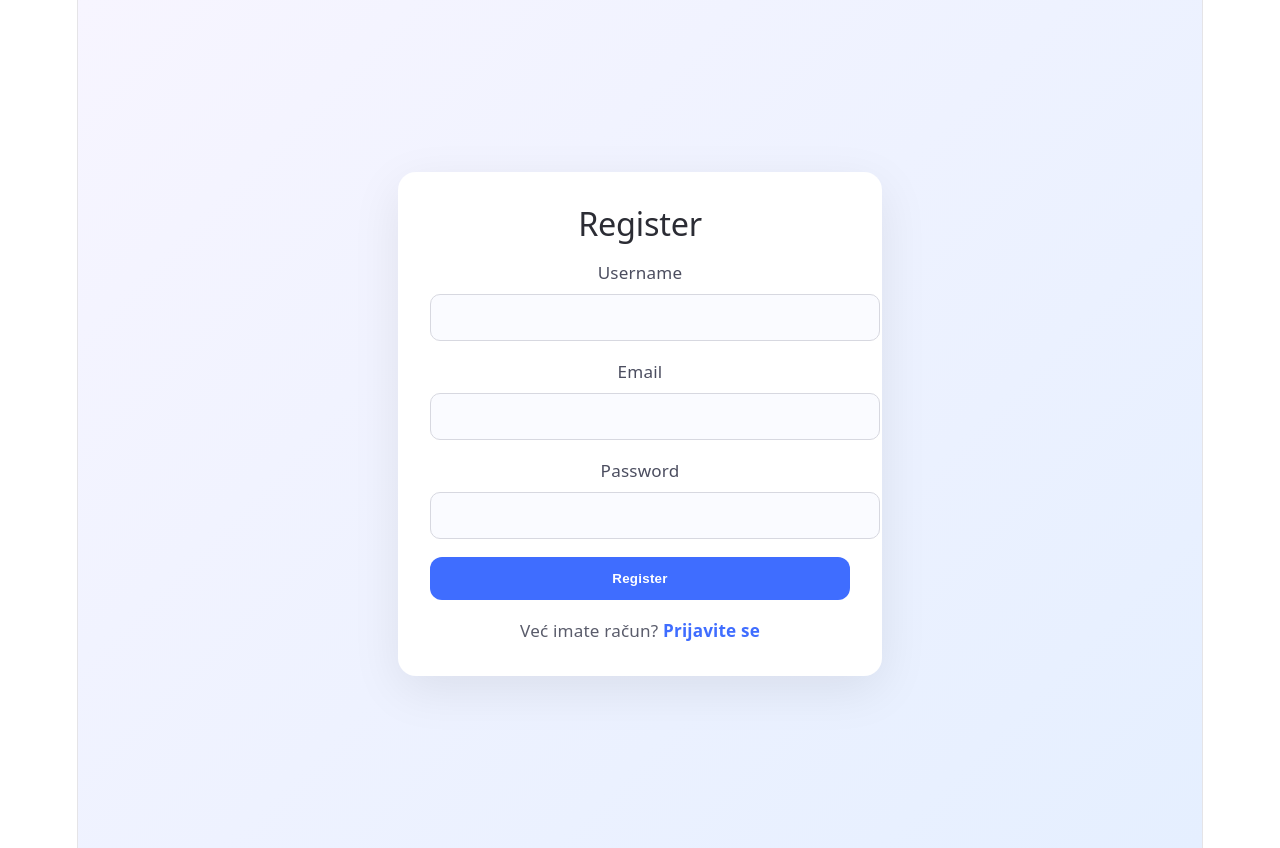
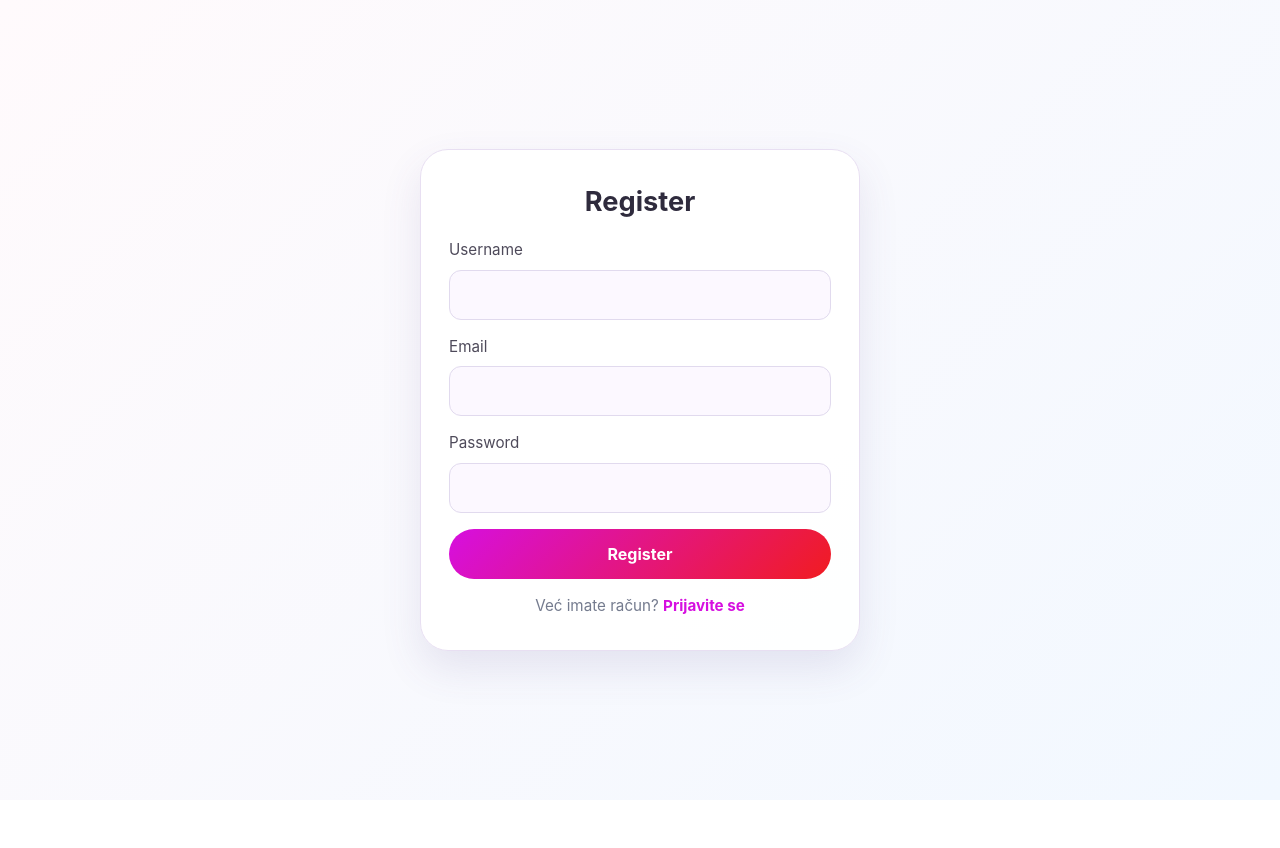
Before and after one commit to Astmaticar/Virtual_Pet, a React (Vite) app in the folder client/: page /register in a window 1280 px wide. After the commit the page ends 800 px from the top, so only its background shows below. Built offline with nearby package versions, Linux system fonts and the light colour scheme.

Commit message:
dizajn i responzivnost sučelja

```diff
--- a/client/src/components/auth/AuthForm.css
+++ b/client/src/components/auth/AuthForm.css
@@ -3,75 +3,87 @@
   display: flex;
   justify-content: center;
   align-items: center;
-  background: linear-gradient(135deg, #f7f5ff, #e5efff);
   padding: 24px;
 }
 
 .auth-form {
-  width: min(420px, 100%);
-  background: #ffffff;
-  border-radius: 18px;
-  box-shadow: 0 14px 50px rgba(0, 0, 0, 0.08);
-  padding: 32px;
+  width: min(440px, 100%);
+  background: rgba(255, 255, 255, 0.95);
+  border: 1px solid var(--border);
+  border-radius: 28px;
+  box-shadow: var(--shadow);
+  padding: 32px 28px;
   display: grid;
-  gap: 18px;
+  gap: 16px;
 }
 
 .auth-form h2 {
-  margin: 0;
-  font-size: 1.8rem;
-  color: #2b2c34;
+  font-size: 1.7rem;
+  text-align: center;
+  color: var(--text-h);
 }
 
 .auth-form label {
   display: grid;
   gap: 8px;
   font-size: 0.95rem;
-  color: #4b4d5f;
+  color: var(--text);
 }
 
 .auth-form input {
   width: 100%;
   padding: 12px 14px;
-  border: 1px solid #d7d8e0;
-  border-radius: 10px;
+  border: 1px solid #e1daee;
+  border-radius: 12px;
   font-size: 1rem;
-  background: #fafbff;
-  color: #000000;
+  background: #fcf8ff;
+  color: var(--text-h);
+}
+
+.auth-form input:focus {
+  outline: 2px solid rgba(139, 124, 246, 0.24);
+  border-color: var(--accent);
 }
 
 .auth-form button {
   width: 100%;
-  padding: 14px;
+  padding: 13px 14px;
   border: none;
-  border-radius: 12px;
-  background: #3f6dff;
+  border-radius: 999px;
+  background: linear-gradient(135deg, var(--accent) 0%, var(--accent-2) 100%);
   color: #fff;
   font-weight: 700;
-  letter-spacing: 0.02em;
   cursor: pointer;
-  transition: background 0.2s ease;
+  transition: transform 0.15s ease;
 }
 
 .auth-form button:hover {
-  background: #3159dd;
+  transform: translateY(-1px);
 }
 
 .auth-error {
   padding: 12px 14px;
   border-radius: 12px;
-  background: #ffe3e3;
-  color: #7e1d1d;
+  background: #fff0f4;
+  color: #a24d6b;
+  border: 1px solid #f4c8d8;
 }
 
 .auth-form p {
   margin: 0;
+  text-align: center;
   font-size: 0.95rem;
-  color: #5a5c6b;
+  color: #747b8e;
 }
 
 .auth-form a {
-  color: #3f6dff;
+  color: var(--accent);
   text-decoration: none;
   font-weight: 700;
 }
+
+@media (max-width: 480px) {
+  .auth-form {
+    padding: 24px 18px;
+  }
+}
--- a/client/src/components/pet/ActionButtons.css
+++ b/client/src/components/pet/ActionButtons.css
@@ -1,28 +1,36 @@
 .action-buttons {
   display: grid;
-  grid-template-columns: repeat(3, 1fr);
+  grid-template-columns: repeat(3, minmax(0, 1fr));
   gap: 12px;
-  margin-top: 16px;
+  margin-top: 4px;
 }
 
 .action-buttons button {
   appearance: none;
   border: none;
   padding: 14px 0;
-  border-radius: 14px;
+  border-radius: 999px;
   font-weight: 700;
   color: #ffffff;
-  background: #3f6dff;
+  background: linear-gradient(135deg, var(--accent) 0%, var(--accent-2) 100%);
   cursor: pointer;
-  transition: transform 0.14s ease, background 0.2s ease;
+  transition: transform 0.15s ease, box-shadow 0.2s ease;
+  box-shadow: 0 8px 18px rgba(139, 124, 246, 0.2);
 }
 
 .action-buttons button:hover:not(:disabled) {
-  transform: translateY(-1px);
-  background: #3159dd;
+  transform: translateY(-2px);
+  box-shadow: 0 10px 22px rgba(139, 124, 246, 0.25);
 }
 
 .action-buttons button:disabled {
-  opacity: 0.55;
+  opacity: 0.6;
   cursor: not-allowed;
+  transform: none;
 }
+
+@media (max-width: 600px) {
+  .action-buttons {
+    grid-template-columns: 1fr;
+  }
+}
--- a/client/src/components/pet/PetDashboard.css
+++ b/client/src/components/pet/PetDashboard.css
@@ -1,47 +1,61 @@
 .dashboard-wrapper {
+  max-width: 1120px;
+  width: 100%;
+  margin: 0 auto;
+  padding: 24px 20px 36px;
   display: grid;
-  gap: 24px;
-  grid-template-columns: 1fr;
-  padding: 24px;
+  gap: 20px;
 }
 
 .weather-widget {
   display: flex;
   justify-content: space-between;
   align-items: center;
+  gap: 16px;
   padding: 18px 22px;
-  border-radius: 18px;
-  background: #ffffff;
-  border: 1px solid #d7d8e0;
-  box-shadow: 0 12px 30px rgba(20, 23, 58, 0.06);
-  color: #2b2c34;
-  font-size: 0.95rem;
+  border-radius: var(--radius-lg);
+  background: linear-gradient(135deg, rgba(255, 255, 255, 0.96), rgba(244, 240, 255, 0.95));
+  border: 1px solid var(--border);
+  box-shadow: var(--shadow);
+  color: var(--text-h);
 }
 
 .weather-details {
   display: flex;
-  gap: 14px;
+  gap: 12px;
   align-items: center;
-  color: #4b4d5f;
+  color: var(--text);
+  flex-wrap: wrap;
 }
 
 .dashboard-grid {
   display: grid;
-  gap: 24px;
+  gap: 20px;
 }
 
 .weather-note {
-  margin-top: 16px;
-  padding: 14px 16px;
-  border-radius: 16px;
-  background: #fff2f2;
-  color: #8a1f1f;
-  border: 1px solid #f1c6c6;
+  margin-top: 14px;
+  padding: 12px 14px;
+  border-radius: var(--radius-md);
+  background: rgba(255, 230, 238, 0.8);
+  color: #a24d6b;
+  border: 1px solid #f4c8d8;
 }
 
 @media (min-width: 900px) {
   .dashboard-grid {
-    grid-template-columns: minmax(260px, 360px) 1fr;
+    grid-template-columns: minmax(280px, 360px) 1fr;
     align-items: start;
   }
 }
+
+@media (max-width: 768px) {
+  .dashboard-wrapper {
+    padding: 16px 14px 28px;
+  }
+
+  .weather-widget {
+    flex-direction: column;
+    align-items: flex-start;
+  }
+}
--- a/client/src/components/pet/PetDisplay.css
+++ b/client/src/components/pet/PetDisplay.css
@@ -1,28 +1,36 @@
 .pet-display {
-  border: 1px solid #d7d8e0;
-  background: #ffffff;
-  border-radius: 20px;
+  border: 1px solid var(--border);
+  background: linear-gradient(145deg, #ffffff 0%, #fdf2ff 100%);
+  border-radius: var(--radius-lg);
   padding: 24px;
   text-align: center;
-  box-shadow: 0 12px 30px rgba(20, 23, 58, 0.08);
+  box-shadow: var(--shadow);
 }
 
 .pet-display h2 {
-  margin-bottom: 12px;
-  font-size: 1.9rem;
+  margin-bottom: 10px;
+  font-size: 1.6rem;
 }
 
 .pet-face {
-  font-size: 4rem;
-  margin-bottom: 12px;
+  display: inline-flex;
+  align-items: center;
+  justify-content: center;
+  width: 96px;
+  height: 96px;
+  margin: 10px auto 12px;
+  border-radius: 50%;
+  background: linear-gradient(135deg, rgba(139, 124, 246, 0.18), rgba(242, 167, 196, 0.26));
+  font-size: 3.4rem;
 }
 
 .pet-mood {
-  color: #4b4d5f;
-  margin-bottom: 8px;
+  color: #7b6a94;
+  margin-bottom: 6px;
+  font-weight: 600;
 }
 
 .pet-level {
-  color: #6b7280;
+  color: #8a7ea1;
   font-size: 0.95rem;
 }
--- a/client/src/components/pet/PetStats.css
+++ b/client/src/components/pet/PetStats.css
@@ -1,22 +1,24 @@
 .pet-stats {
-  border: 1px solid #d7d8e0;
-  background: #ffffff;
-  border-radius: 20px;
+  border: 1px solid var(--border);
+  background: linear-gradient(145deg, #ffffff 0%, #f7f9ff 100%);
+  border-radius: var(--radius-lg);
   padding: 24px;
   display: grid;
   gap: 16px;
-  box-shadow: 0 12px 30px rgba(20, 23, 58, 0.08);
+  box-shadow: var(--shadow);
 }
 
 .stat-row,
 .stat-group {
   display: grid;
-  gap: 10px;
+  gap: 8px;
 }
 
 .stat-row {
   grid-template-columns: 1fr auto;
   align-items: center;
+  padding-bottom: 6px;
+  border-bottom: 1px solid rgba(139, 124, 246, 0.14);
 }
 
 .stat-label {
@@ -24,19 +26,19 @@
   justify-content: space-between;
   gap: 12px;
   font-size: 0.95rem;
-  color: #4b4d5f;
+  color: var(--text);
 }
 
 .stat-bar {
   width: 100%;
-  height: 12px;
-  background: #eef1ff;
+  height: 10px;
+  background: #f0ebff;
   border-radius: 999px;
   overflow: hidden;
 }
 
 .stat-fill {
   height: 100%;
-  background: linear-gradient(90deg, #3f6dff, #5b7bff);
+  background: linear-gradient(90deg, var(--accent) 0%, var(--accent-2) 100%);
   border-radius: 999px;
 }
--- a/client/src/index.css
+++ b/client/src/index.css
@@ -1,111 +1,63 @@
 :root {
-  --text: #6b6375;
-  --text-h: #08060d;
-  --bg: #fff;
-  --border: #e5e4e7;
-  --code-bg: #f4f3ec;
-  --accent: #aa3bff;
-  --accent-bg: rgba(170, 59, 255, 0.1);
-  --accent-border: rgba(170, 59, 255, 0.5);
-  --social-bg: rgba(244, 243, 236, 0.5);
-  --shadow:
-    rgba(0, 0, 0, 0.1) 0 10px 15px -3px, rgba(0, 0, 0, 0.05) 0 4px 6px -2px;
+  --text: #4e4a5a;
+  --text-h: #2f2b3d;
+  --bg: #fffafc;
+  --surface: #ffffff;
+  --surface-soft: #fdf3ff;
+  --surface-accent: #eef7ff;
+  --border: #e8dff2;
+  --accent: #d60fe0;
+  --accent-2: #f11c20;
+  --accent-3: #7fc7d8;
+  --accent-soft: rgba(139, 124, 246, 0.16);
+  --shadow: 0 18px 40px rgba(91, 74, 136, 0.12);
+  --radius-lg: 24px;
+  --radius-md: 16px;
 
-  --sans: system-ui, 'Segoe UI', Roboto, sans-serif;
-  --heading: system-ui, 'Segoe UI', Roboto, sans-serif;
-  --mono: ui-monospace, Consolas, monospace;
-
-  font: 18px/145% var(--sans);
-  letter-spacing: 0.18px;
-  color-scheme: light dark;
+  font-family: 'Inter', 'Segoe UI', Roboto, sans-serif;
+  line-height: 1.5;
+  font-weight: 400;
   color: var(--text);
-  background: var(--bg);
+  background: linear-gradient(135deg, #fffafc 0%, #f2f8ff 100%);
   font-synthesis: none;
   text-rendering: optimizeLegibility;
   -webkit-font-smoothing: antialiased;
   -moz-osx-font-smoothing: grayscale;
-
-  @media (max-width: 1024px) {
-    font-size: 16px;
-  }
 }
 
-@media (prefers-color-scheme: dark) {
-  :root {
-    --text: #9ca3af;
-    --text-h: #f3f4f6;
-    --bg: #16171d;
-    --border: #2e303a;
-    --code-bg: #1f2028;
-    --accent: #c084fc;
-    --accent-bg: rgba(192, 132, 252, 0.15);
-    --accent-border: rgba(192, 132, 252, 0.5);
-    --social-bg: rgba(47, 48, 58, 0.5);
-    --shadow:
-      rgba(0, 0, 0, 0.4) 0 10px 15px -3px, rgba(0, 0, 0, 0.25) 0 4px 6px -2px;
-  }
-
-  #social .button-icon {
-    filter: invert(1) brightness(2);
-  }
+* {
+  box-sizing: border-box;
 }
 
 body {
   margin: 0;
+  min-height: 100vh;
+  background: linear-gradient(135deg, #fffafc 0%, #f2f8ff 100%);
 }
 
 #root {
-  width: 1126px;
-  max-width: 100%;
+  min-height: 100vh;
+  width: 100%;
   margin: 0 auto;
-  text-align: center;
-  border-inline: 1px solid var(--border);
-  min-height: 100svh;
   display: flex;
   flex-direction: column;
-  box-sizing: border-box;
 }
 
 h1,
-h2 {
-  font-family: var(--heading);
-  font-weight: 500;
+h2,
+h3 {
+  font-family: 'Inter', 'Segoe UI', Roboto, sans-serif;
   color: var(--text-h);
-}
-
-h1 {
-  font-size: 56px;
-  letter-spacing: -1.68px;
-  margin: 32px 0;
-  @media (max-width: 1024px) {
-    font-size: 36px;
-    margin: 20px 0;
-  }
-}
-h2 {
-  font-size: 24px;
-  line-height: 118%;
-  letter-spacing: -0.24px;
-  margin: 0 0 8px;
-  @media (max-width: 1024px) {
-    font-size: 20px;
-  }
-}
-p {
   margin: 0;
 }
 
-code,
-.counter {
-  font-family: var(--mono);
-  display: inline-flex;
-  border-radius: 4px;
-  color: var(--text-h);
+button,
+input {
+  font: inherit;
 }
 
-code {
-  font-size: 15px;
-  line-height: 135%;
-  padding: 4px 8px;
-  background: var(--code-bg);
+@media (max-width: 768px) {
+  :root {
+    font-size: 15px;
+  }
 }
```
